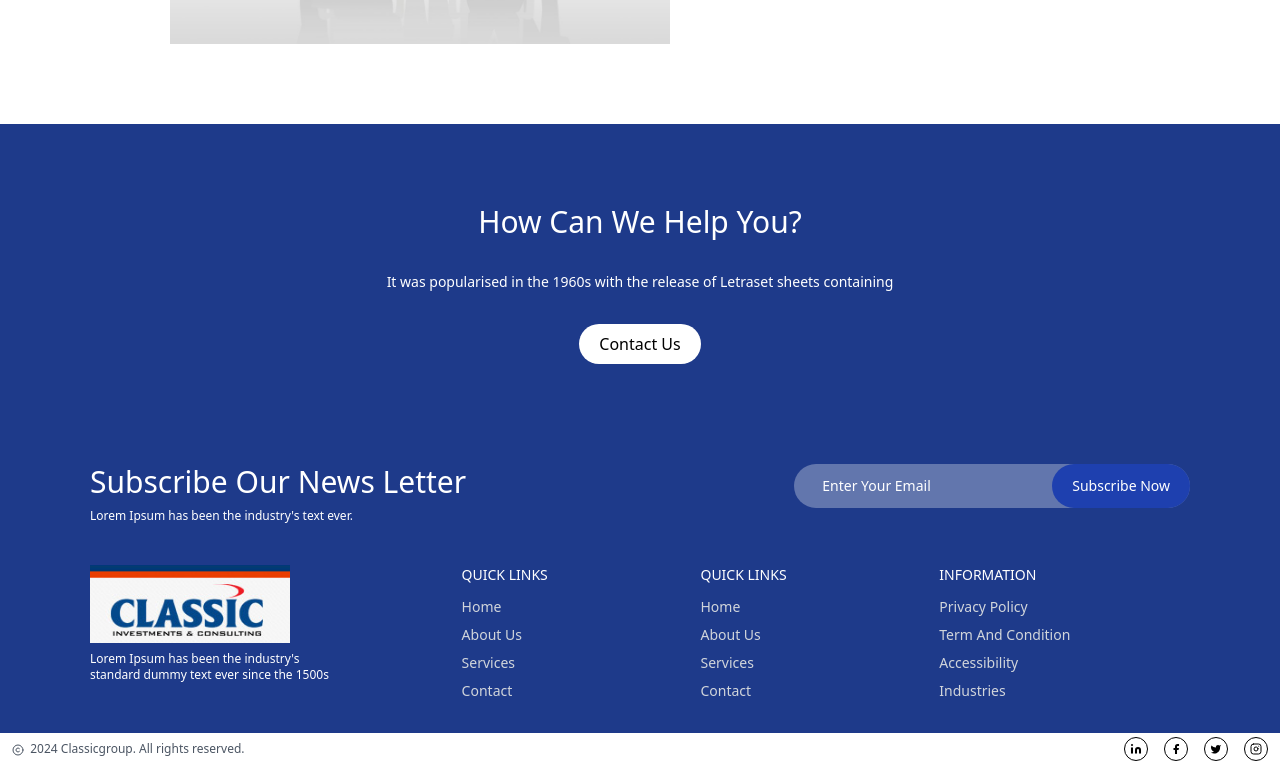
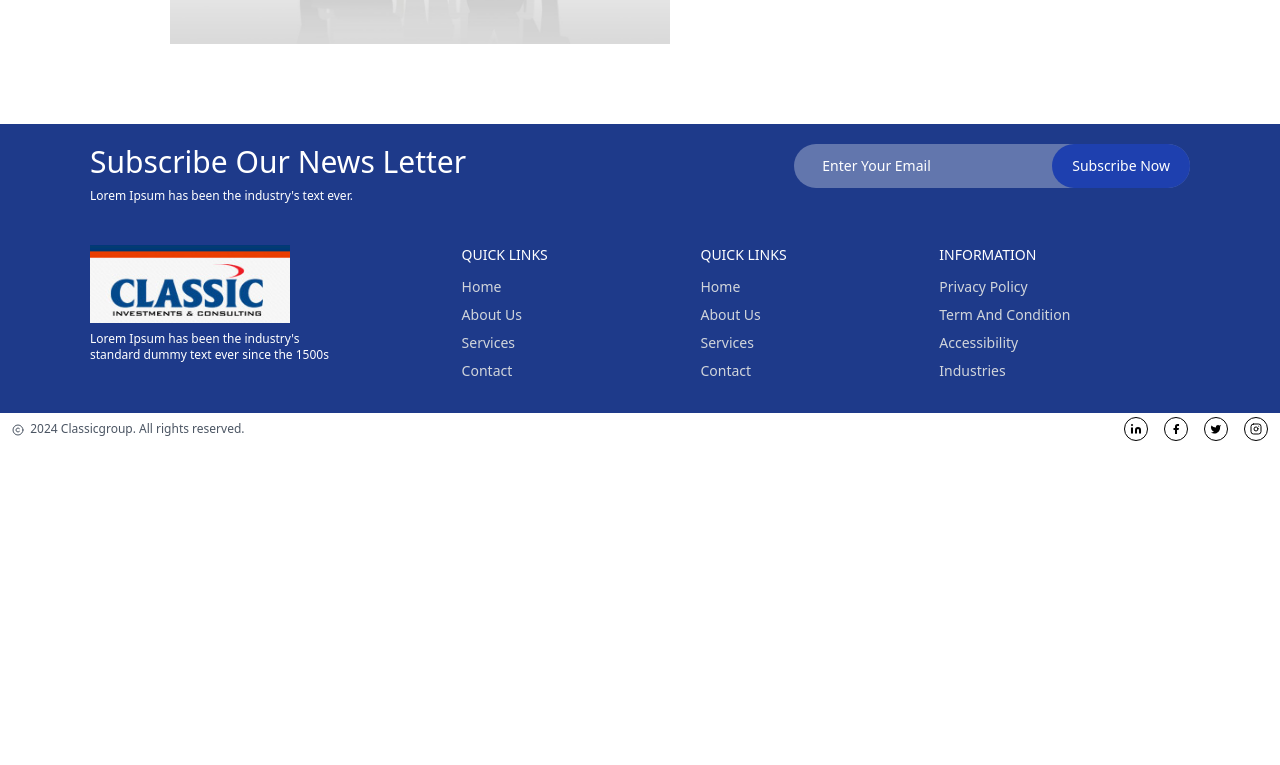
Before and after one commit to sah246ir/Landing-Page, a React (Create React App) app: page /investments in a window 1280 px wide. Shown: the part 2400-3165 px from the top of the page. After the commit the page ends 2845 px from the top, so only its background shows below. Built offline with nearby package versions, Linux system fonts and the light colour scheme.

Commit message:
fix: removing component

```diff
--- a/src/pages/InvestmentsPage.tsx
+++ b/src/pages/InvestmentsPage.tsx
@@ -148,25 +148,6 @@ const InvestmentsPage = () => {
                 </div>
             </Section>
 
-
-
-            <Section center padded style={{ marginInline: "auto" }} className='!bg-blue-900'>
-                <div className="flex max-w-[1000px] flex-col items-center gap-8">
-                    <Heading className='text-center !mb-0 text-white'>
-                        How Can We Help You?
-                    </Heading>
-                    <SubHeading className='text-center text-white'>It was popularised in the 1960s with the release of Letraset sheets containing</SubHeading>
-                    <Button className='bg-white transition duration-300 rounded-full font-normal border-0 hover:text-white hover:bg-blue-800'>
-                        Contact Us
-                    </Button>
-                </div>
-
-            </Section>
-
-
-
-
-
         </div>
     )
 }
```
